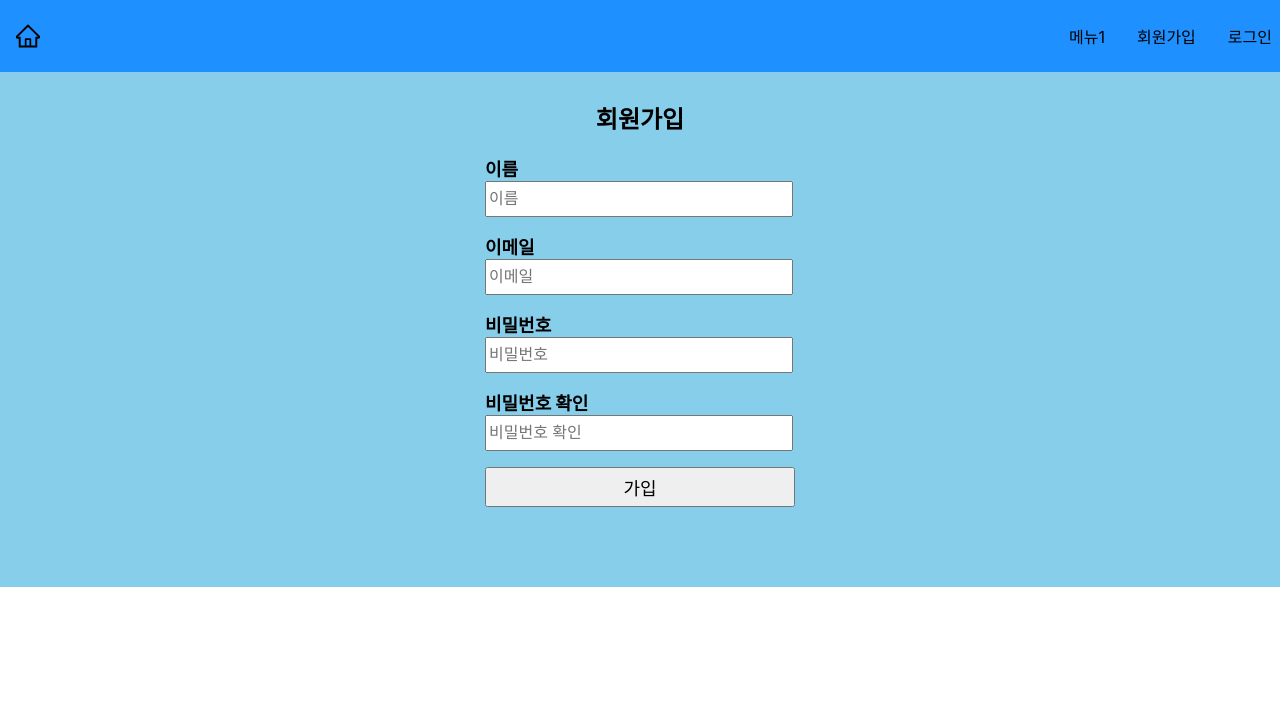
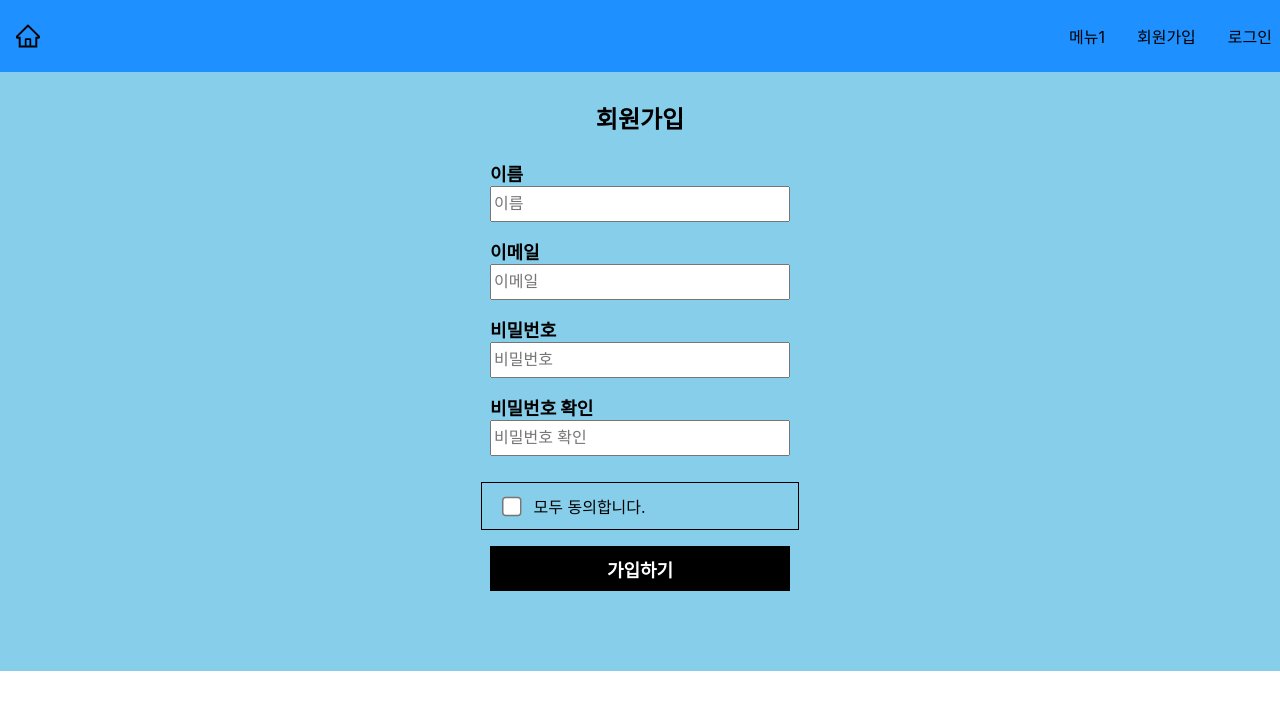
Before and after one commit to mnmhbbb/mern-lecture, a React (Create React App) app in the folder client/: page /register in a window 1280 px wide. Shown: the top 710 px of the page. Built offline with nearby package versions, Linux system fonts and the light colour scheme; no server answers.

Commit message:
front 동의 추가

```diff
--- a/client/src/pages/LoginPage/LoginPage.js
+++ b/client/src/pages/LoginPage/LoginPage.js
@@ -27,17 +27,17 @@ const LoginPage = (props) => {
             if (response.payload.loginSuccess) {
               window.localStorage.setItem('userId', response.payload.userId);
               if (rememberMe === true) {
-                window.localStorage.setItem('rememberMe', values.id);
+                window.localStorage.setItem('rememberMe', values.email);
               } else {
                 localStorage.removeItem('rememberMe');
               }
               props.history.push('/');
             } else {
-              setFormErrorMessage('Check out your Account or Password again');
+              setFormErrorMessage('이메일 또는 비밀번호를 다시 입력하세요.');
             }
           })
           .catch((err) => {
-            setFormErrorMessage('Check out your Account or Password again');
+            setFormErrorMessage('이메일 또는 비밀번호를 다시 입력하세요.');
             setTimeout(() => {
               setFormErrorMessage('');
             }, 3000);
@@ -115,10 +115,8 @@ const LoginPage = (props) => {
                     <p
                       style={{
                         color: '#ff0000bf',
-                        fontSize: '0.7rem',
-                        border: '1px solid',
-                        padding: '1rem',
-                        borderRadius: '10px',
+                        fontSize: '0.9rem',
+                        fontWeight: 800,
                       }}
                     >
                       {formErrorMessage}
@@ -143,7 +141,7 @@ const LoginPage = (props) => {
                   </button>
                 </div>
                 <div className="items-register">
-                  이미 가입하셨나요? <a href="/register">회원가입</a>
+                  아직 회원이 아니신가요? <a href="/register">회원가입</a>
                 </div>
               </form>
             </FormStyle>
--- a/client/src/pages/LoginPage/style.js
+++ b/client/src/pages/LoginPage/style.js
@@ -39,8 +39,10 @@ export const FormStyle = styled.div`
     button {
       width: 310px;
       margin: 0 auto;
-      height: 40px;
+      height: 45px;
       font-size: 18px;
+      font-weight: 800;
+      cursor: pointer;
     }
   }
 
--- a/client/src/pages/RegisterPage/RegisterPage.js
+++ b/client/src/pages/RegisterPage/RegisterPage.js
@@ -1,11 +1,10 @@
 import React from 'react';
 import { Formik } from 'formik';
 import * as Yup from 'yup';
-// import { Form, Input, Button } from 'antd';
 import { useDispatch } from 'react-redux';
 import { registerUser } from '../../redux/user/userAPI';
 import LayoutStyle from '../../layout/LayoutStyle';
-import { FormStyle } from './style';
+import { Feedback, FormStyle } from './style';
 
 const RegisterPage = (props) => {
   const dispatch = useDispatch();
@@ -17,16 +16,20 @@ const RegisterPage = (props) => {
           name: '',
           password: '',
           confirmPassword: '',
+          termAll: '',
         }}
         validationSchema={Yup.object().shape({
           name: Yup.string().required('이름을 입력하세요.'),
-          email: Yup.string().email('Email is invalid').required('이메일을 입력하세요.'),
+          email: Yup.string().email('잘못된 이메일입니다.').required('이메일을 입력하세요.'),
           password: Yup.string()
             .min(6, '비밀번호는 6자리 이상을 입력하세요.')
             .required('비밀번호를 입력하세요.'),
           confirmPassword: Yup.string()
             .oneOf([Yup.ref('password'), null], '비밀번호가 일치하지 않습니다.')
             .required('비밀번호를 입력하세요.'),
+          termAll: Yup.boolean()
+            .oneOf([true], '약관에 동의해주세요.')
+            .required('약관에 동의해주세요.'),
         })}
         onSubmit={(values, { setSubmitting }) => {
           setTimeout(() => {
@@ -34,6 +37,7 @@ const RegisterPage = (props) => {
               email: values.email,
               password: values.password,
               name: values.name,
+              termAll: values.termAll,
             };
 
             dispatch(registerUser(dataToSubmit)).then((response) => {
@@ -61,6 +65,7 @@ const RegisterPage = (props) => {
             <FormStyle>
               <h2>회원가입</h2>
               <form onSubmit={handleSubmit}>
+                <fieldset>
                   <div className="items">
                     <label>이름</label>
                     <input
@@ -70,9 +75,7 @@ const RegisterPage = (props) => {
                       value={values.name}
                       onChange={handleChange}
                     />
-                  {errors.name && touched.name && (
-                    <div className="input-feedback">{errors.name}</div>
-                  )}
+                    {errors.name && touched.name && <Feedback>{errors.name}</Feedback>}
                   </div>
 
                   <div
@@ -87,9 +90,7 @@ const RegisterPage = (props) => {
                       value={values.email}
                       onChange={handleChange}
                     />
-                  {errors.email && touched.email && (
-                    <div className="input-feedback">{errors.email}</div>
-                  )}
+                    {errors.email && touched.email && <Feedback>{errors.email}</Feedback>}
                   </div>
 
                   <div
@@ -104,9 +105,7 @@ const RegisterPage = (props) => {
                       value={values.password}
                       onChange={handleChange}
                     />
-                  {errors.password && touched.password && (
-                    <div className="input-feedback">{errors.password}</div>
-                  )}
+                    {errors.password && touched.password && <Feedback>{errors.password}</Feedback>}
                   </div>
 
                   <div className="items">
@@ -120,12 +119,39 @@ const RegisterPage = (props) => {
                       onBlur={handleBlur}
                     />
                     {errors.confirmPassword && touched.confirmPassword && (
-                    <div className="input-feedback">{errors.confirmPassword}</div>
+                      <Feedback>{errors.confirmPassword}</Feedback>
                     )}
                   </div>
+                </fieldset>
+
+                <fieldset className="signupTerms">
+                  <div className="checkbox">
+                    <input
+                      id="termAll"
+                      type="checkbox"
+                      value={values.termAll}
+                      onChange={handleChange}
+                    />
+                    <label htmlFor="termAll">모두 동의합니다.</label>
+                  </div>
+                  {/* <div className="checkbox">
+                    <input id="age" type="checkbox" />
+                    <label htmlFor="age">만 14세 이상 가입 동의 (필수)</label>
+                  </div>
+                  <div className="checkbox">
+                    <input id="terms" type="checkbox" />
+                    <label htmlFor="terms">이용약관 동의 (필수)</label>
+                    <a href="/">약관 보기</a>
+                  </div>
+                  <div className="checkbox">
+                    <input id="subscribe" type="checkbox" />
+                    <label htmlFor="subscribe">이벤트 정보 수신 (선택)</label>
+                  </div> */}
+                  {errors.termAll && touched.termAll && <Feedback>{errors.termAll}</Feedback>}
+                </fieldset>
 
                 <button onClick={handleSubmit} type="primary" disabled={isSubmitting}>
-                  가입
+                  가입하기
                 </button>
               </form>
             </FormStyle>
--- a/client/src/pages/RegisterPage/style.js
+++ b/client/src/pages/RegisterPage/style.js
@@ -6,6 +6,12 @@ export const FormStyle = styled.div`
   display: flex;
   flex-direction: column;
   align-items: center;
+
+  fieldset {
+    width: 300px;
+    margin: 0 auto;
+    border: none;
+  }
 
   .items {
     margin-bottom: 1rem;
@@ -23,18 +29,54 @@ export const FormStyle = styled.div`
   }
 
   input {
-    width: 300px;
+    max-width: 300px;
     height: 30px;
     font-size: 16px;
   }
 
-  .input-feedback {
-    color: red;
+  button {
+    display: block;
+    width: 300px;
+    margin: 0 auto;
+    height: 45px;
+    font-size: 18px;
+    font-weight: 800;
+    cursor: pointer;
+    border: 1px solid black;
+    background-color: black;
+    color: white;
   }
 
-  Button {
-    width: 310px;
-    height: 40px;
-    font-size: 18px;
+  button:hover {
+    background-color: white;
+    color: black;
+  }
+
+  .signupTerms {
+    border: 1px solid black;
+    width: 300px;
+    padding: 0.5rem;
+    margin-bottom: 1rem;
+
+    .checkbox {
+      display: flex;
+      align-items: center;
+      height: 30px;
+
+      input {
+        zoom: 1.5;
+        margin: 0 0.5rem;
+        cursor: pointer;
+      }
+
+      a {
+        color: black;
+        margin-left: 2rem;
+      }
+    }
   }
 `;
+
+export const Feedback = styled.div`
+  color: red;
+`;
```
Also changed, not shown: 1 other file (tests, documents, lock files or other folders). Lines whose indentation alone changed are shown as unchanged.
